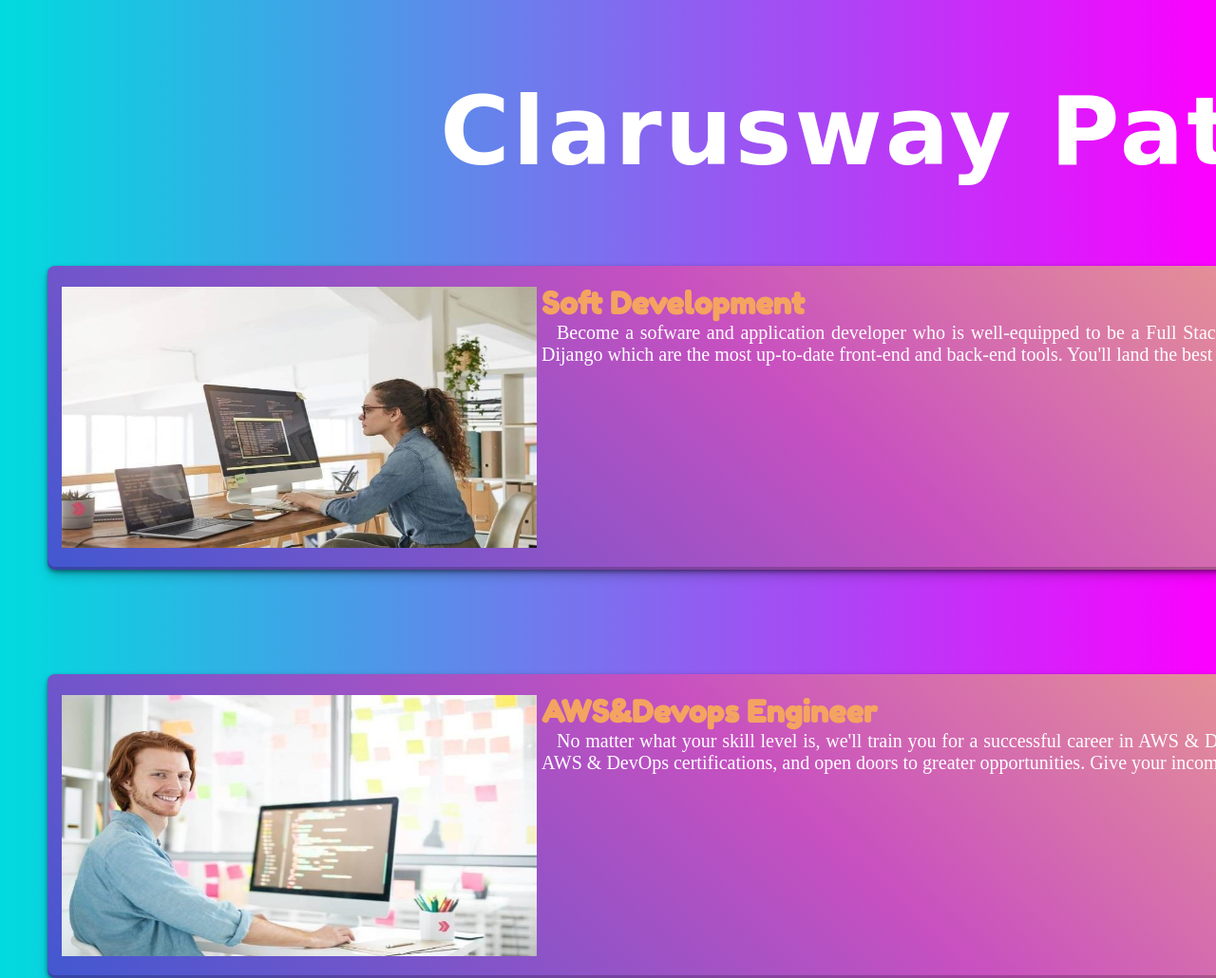
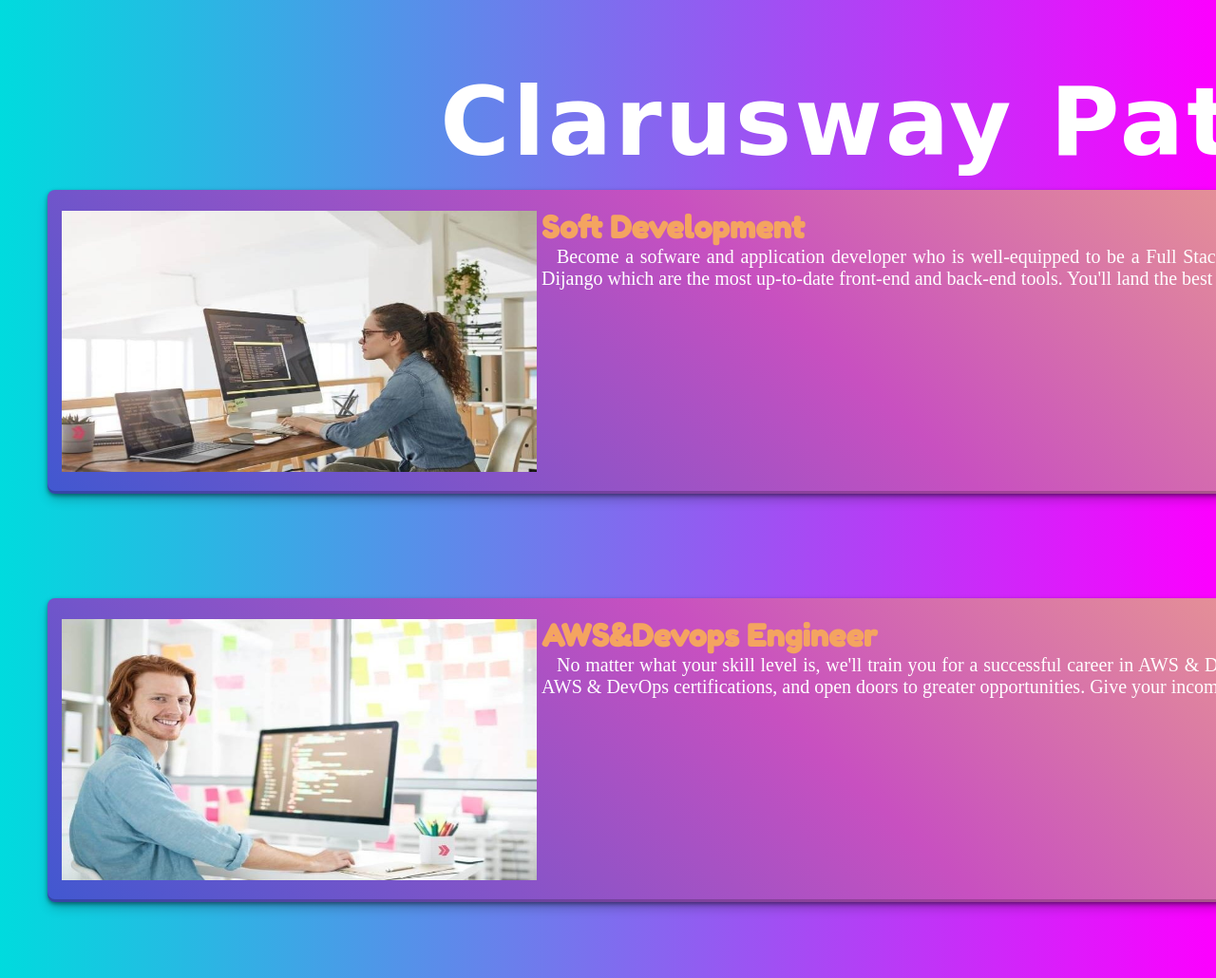
Before and after one commit to Ilknurtuncer/clarusway_pats, a plain HTML site: page index.html in a window 1280 px wide. Shown: the top 1030 px of the page at 95% size. Drawn offline with Linux system fonts and the light colour scheme; a web font is replaced by a local one.

Commit message:
box-sizing

```diff
--- a/style.css
+++ b/style.css
@@ -17,7 +17,8 @@
   color: #ffffff;
   height: 90px;
   width: 1900px;
-  padding-top: 80px;
+  padding-top: 70px;
+  box-sizing: border-box;
 }
 
 .h3 {
@@ -44,6 +45,7 @@
   margin-top: 110px;
   margin-left: 50px;
   font-size: 20px;
+
 }
 .box1 img {
   height: 275px;
```
